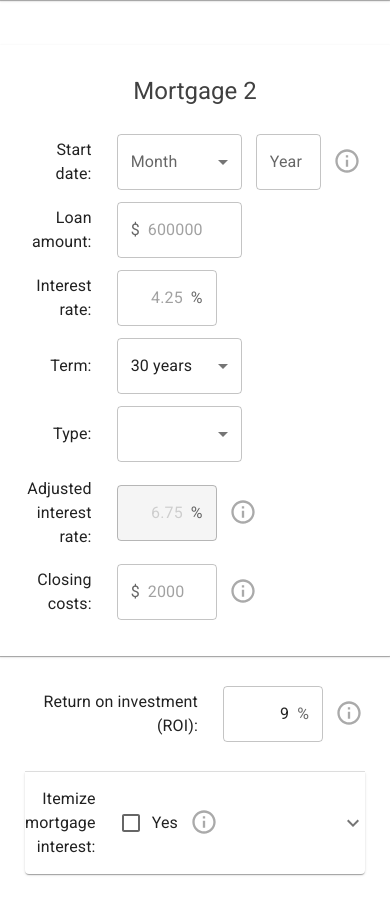
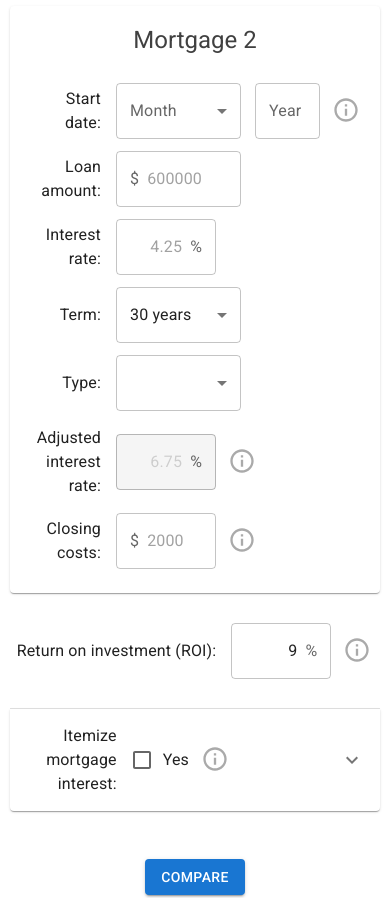
Before and after one commit to erich564/mortgage-comp-tool, a React (Create React App) app: page / in a window 390 px wide. Shown: the part 900-1798 px from the top of the page. Built offline with nearby package versions, Linux system fonts and the light colour scheme.

Commit message:
Some responsive spacing for mobile

```diff
--- a/src/App.js
+++ b/src/App.js
@@ -5,6 +5,7 @@ import Form from './Form';
 import { formDefaults, sampleData } from './FormData';
 import { setStartDate } from './MortgageForm';
 import { queryStringToState } from './common/QueryStringUtil';
+import { formPadding } from './common/constants';
 import Header from './header/Header';
 
 const reportPromise = import('./Report');
@@ -95,7 +96,16 @@ export default function App() {
   };
 
   return (
-    <Stack spacing={2} style={{ margin: 25, textAlign: 'center' }}>
+    <Stack
+      spacing={2}
+      sx={{
+        m: {
+          xs: '10px',
+          sm: `${formPadding}px`,
+        },
+        textAlign: 'center',
+      }}
+    >
       <Typography variant="h4" component="div">
         <a href=".">Mortgage Comparison Tool</a>
       </Typography>
--- a/src/ItemizeForm.js
+++ b/src/ItemizeForm.js
@@ -13,7 +13,7 @@ import {
   TextField,
 } from '@mui/material';
 import TooltipFormField from './common/TooltipFormField';
-import { fieldWidth } from './common/constants';
+import { fieldWidth, formPadding, formPaddingXs } from './common/constants';
 import { TableCellLabel, TableCellValue } from './common/styled';
 import IRSFilingStatus from './enum/IRSFilingStatus';
 
@@ -36,6 +36,10 @@ export default function ItemizeForm({
     >
       <AccordionSummary
         sx={{
+          pl: {
+            xs: `${formPaddingXs}px`,
+            sm: `${formPadding}px`,
+          },
           '.MuiAccordionSummary-content': {
             my: '6px',
             '&.Mui-expanded': {
@@ -51,7 +55,14 @@ export default function ItemizeForm({
               <TableCellLabel sx={{ width: 1 }}>
                 Itemize mortgage interest:
               </TableCellLabel>
-              <TableCellValue sx={{ pr: '121px' }}>
+              <TableCellValue
+                sx={{
+                  pr: {
+                    xs: '109px',
+                    sm: '121px',
+                  },
+                }}
+              >
                 <TooltipFormField
                   tooltip="Is the mortgage interest deductable
                   on income taxes?"
@@ -73,7 +84,15 @@ export default function ItemizeForm({
           </TableBody>
         </Table>
       </AccordionSummary>
-      <AccordionDetails sx={{ p: '30px', pt: 0 }}>
+      <AccordionDetails
+        sx={{
+          p: {
+            xs: `${formPaddingXs}px`,
+            sm: `${formPadding}px`,
+          },
+          pt: 0,
+        }}
+      >
         <Table sx={{ margin: 'auto', width: 1 }}>
           <TableBody>
             <TableRow>
--- a/src/MortgageForm.js
+++ b/src/MortgageForm.js
@@ -10,7 +10,7 @@ import {
   styled,
 } from '@mui/material';
 import TooltipFormField from './common/TooltipFormField';
-import { fieldWidth } from './common/constants';
+import { fieldWidth, formPadding, formPaddingXs } from './common/constants';
 import { TableCellLabel, TableCellValue } from './common/styled';
 import MortgageTerm from './enum/MortgageTerm';
 import MortgageType from './enum/MortgageType';
@@ -27,7 +27,10 @@ const Item = styled(Paper)(({ theme }) => ({
   ...theme.typography.body2,
   textAlign: 'left',
   display: 'inline-block',
-  padding: '30px',
+  padding: formPadding,
+  [theme.breakpoints.down('sm')]: {
+    padding: formPaddingXs,
+  },
   // color: theme.palette.text.secondary,
   fontSize: 'inherit',
   lineHeight: 'inherit',
--- a/src/Report.js
+++ b/src/Report.js
@@ -667,6 +667,7 @@ function Report({ reportState }) {
           <p>Amortization schedule for Mortgage {m.id}.</p>
         </Fragment>
       ))}
+      <br />
     </>
   );
 }
--- a/src/common/constants.js
+++ b/src/common/constants.js
@@ -8,3 +8,7 @@ export const fieldWidth = {
   m: 125,
   xl: 230,
 };
+
+export const formPaddingXs = 18;
+
+export const formPadding = 30;
--- a/src/common/styled.js
+++ b/src/common/styled.js
@@ -1,17 +1,20 @@
 import { TableCell, styled } from '@mui/material';
 
-export const TableCellLabel = styled(TableCell)({
+export const TableCellLabel = styled(TableCell)(({ theme }) => ({
   border: 0,
   paddingLeft: 0,
   paddingTop: 9,
   paddingBottom: 9,
   paddingRight: 25,
+  [theme.breakpoints.down('sm')]: {
+    paddingRight: 15,
+  },
   fontSize: 'inherit',
   lineHeight: 'inherit',
   letterSpacing: 'inherit',
   width: 'auto',
   textAlign: 'right',
-});
+}));
 
 export const TableCellValue = styled(TableCell)({
   border: 0,
```
